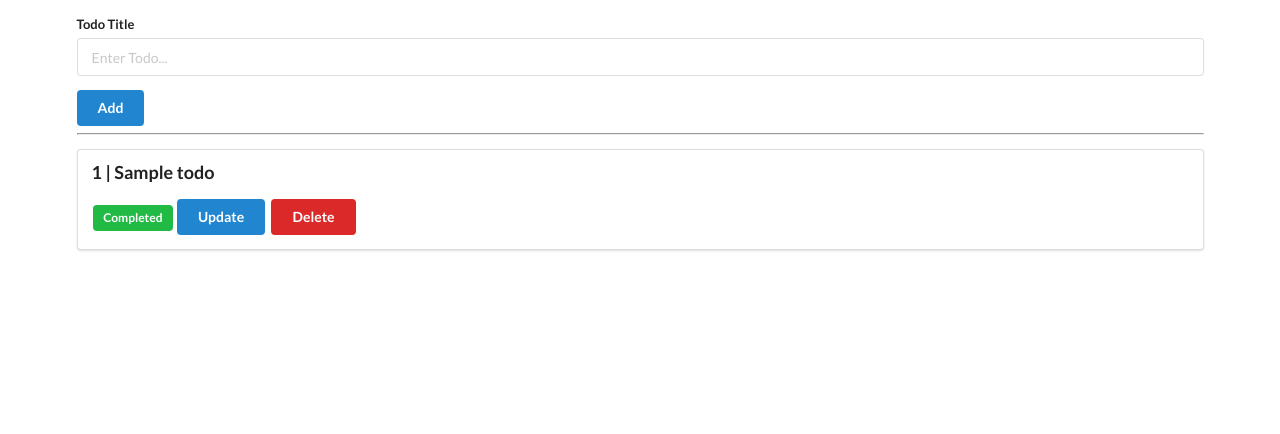
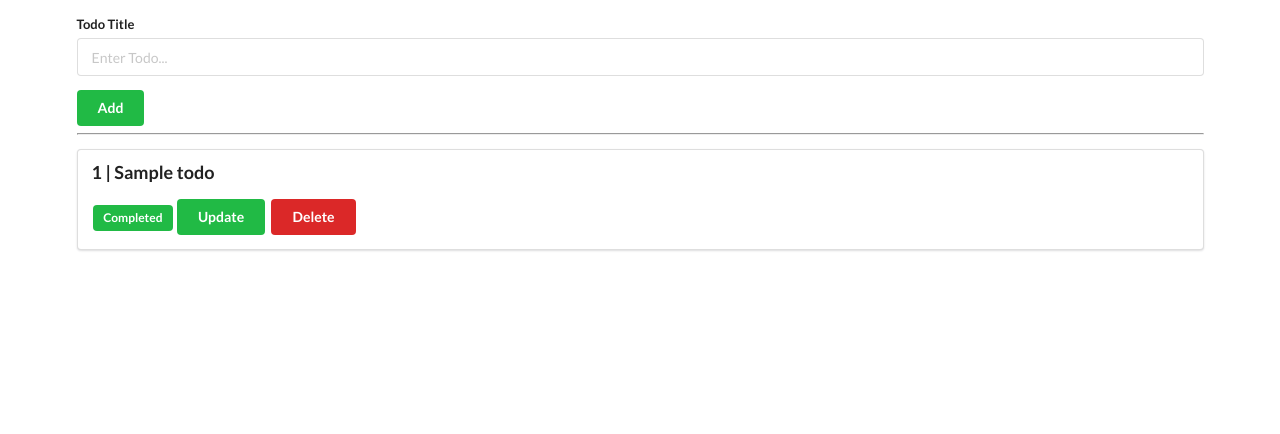
Before and after one commit to rlin964080/todo-app, a Flask app: page / in a window 1280 px wide. Shown: the part 82-516 px from the top of the page. Run offline with Flask 2, Linux system fonts and the light colour scheme; tables that the repository leaves empty hold one stand-in row (values such as "Sample post").

Commit message:
changed html

```diff
--- a/templates/base.html
+++ b/templates/base.html
@@ -19,7 +19,7 @@
                 <label>Todo Title</label>
                 <input type="text" name="title" placeholder="Enter Todo..."><br>
             </div>
-            <button class="ui blue button" type="submit">Add</button>
+            <button class="ui green button" type="submit">Add</button>
         </form>
 
         <hr>
@@ -34,7 +34,7 @@
             <span class="ui green label">Completed</span>
             {% endif %}
 
-            <a class="ui blue button" href="/update/{{ todo.id }}">Update</a>
+            <a class="ui green button" href="/update/{{ todo.id }}">Update</a>
             <a class="ui red button" href="/delete/{{ todo.id }}">Delete</a>
         </div>
         {% endfor %}
```
Also changed, not shown: tests/test_app.py (+0 -3 lines).
